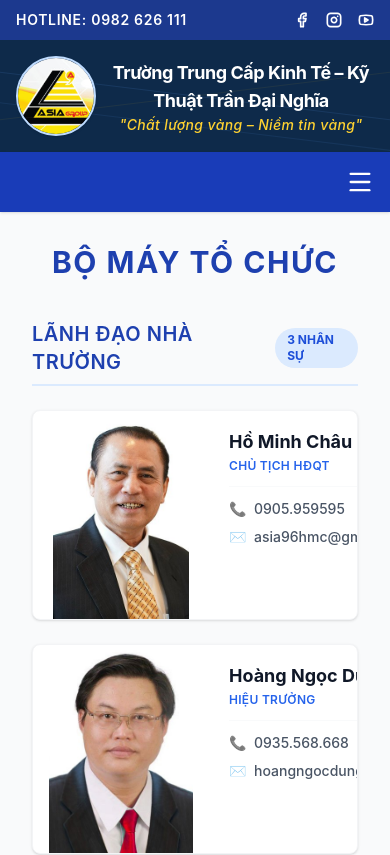
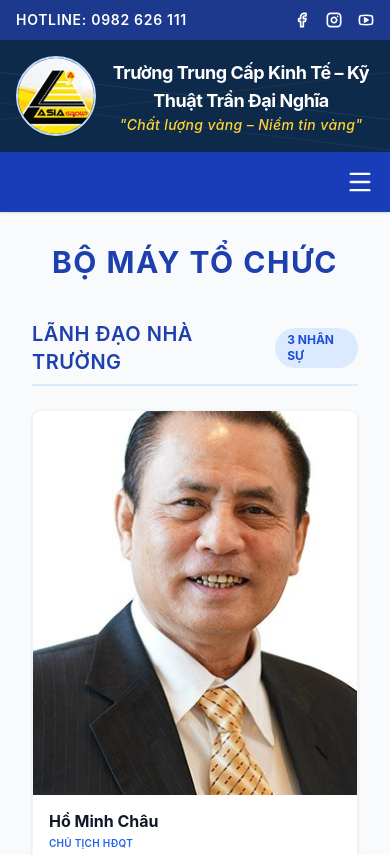
Before and after one commit to NguyenMinhNhat843/WebsiteTruongTDN, a React (Vite) app: page /bo-may-to-chuc in a window 390 px wide. Shown: the top 855 px of the page. Built offline with nearby package versions, Linux system fonts and the light colour scheme.

Commit message:
responsive BoMayToChuc

```diff
--- a/src/components/BoMayToChuc/EmployeeCard.tsx
+++ b/src/components/BoMayToChuc/EmployeeCard.tsx
@@ -6,37 +6,47 @@
 
 const EmployeeCard = ({ user }: EmployeeCardProps) => {
   return (
-    <div className="relative bg-white rounded-lg shadow-sm hover:shadow-lg transition-all duration-300 border border-gray-100 flex items-stretch overflow-hidden group">
-      {/* 1. Avatar hình chữ nhật bên trái */}
-      <div className="w-44 h-52 shrink-0 overflow-hidden">
+    <div className="relative bg-white rounded-lg shadow-sm hover:shadow-lg transition-all duration-300 border border-gray-100 flex flex-col sm:flex-row items-stretch overflow-hidden group">
+      {/* 1. Avatar: Full width trên mobile, cố định trên desktop */}
+      <div className="w-full sm:w-44 h-96 sm:h-52 shrink-0 overflow-hidden bg-gray-50">
         <img
           src={user.avatar}
           alt={user.fullName}
-          className="w-full h-full object-contain transition-transform duration-500 group-hover:scale-110"
+          className="w-full h-full object-cover sm:object-contain transition-transform duration-500 group-hover:scale-110"
           loading="lazy"
           decoding="async"
           referrerPolicy="no-referrer"
         />
       </div>
 
-      {/* 2. Thông tin chi tiết bên phải */}
-      <div className="grow p-5 flex flex-col justify-between">
+      {/* 2. Thông tin chi tiết */}
+      <div className="grow p-4 sm:p-5 flex flex-col justify-between">
         <div>
-          <h3 className="text-lg font-bold text-gray-900 mb-1 group-hover:text-school-blue-700 transition-colors leading-tight">
+          <h3 className="text-base sm:text-lg font-bold text-gray-900 mb-1 group-hover:text-school-blue-700 transition-colors leading-tight">
             {user.fullName}
           </h3>
-          <p className="text-xs text-school-blue-600 font-semibold tracking-wide uppercase mb-3">
+          <p className="text-[10px] sm:text-xs text-school-blue-600 font-semibold tracking-wide uppercase mb-3">
             {user.position}
           </p>
 
           <div className="space-y-2 border-t border-gray-50 pt-3">
             <div className="flex items-center text-gray-600 hover:text-school-blue-600 transition-colors">
               <span className="text-sm mr-2 opacity-70">📞</span>
-              <a className="text-sm font-medium">{user.phoneNumber}</a>
+              <a
+                href={`tel:${user.phoneNumber}`}
+                className="text-sm font-medium break-all"
+              >
+                {user.phoneNumber}
+              </a>
             </div>
             <div className="flex items-center text-gray-600 hover:text-school-blue-600 transition-colors">
               <span className="text-sm mr-2 opacity-70">✉️</span>
-              <a className="text-sm font-medium">{user.email}</a>
+              <a
+                href={`mailto:${user.email}`}
+                className="text-sm font-medium break-all"
+              >
+                {user.email}
+              </a>
             </div>
           </div>
         </div>
--- a/src/pages/ChuongTrinhDaoTaoDetail.tsx
+++ b/src/pages/ChuongTrinhDaoTaoDetail.tsx
@@ -1,5 +1,5 @@
 import { useParams, useNavigate, Link } from "react-router-dom";
-import { ArrowLeft, BookOpen, CheckCircle2, GraduationCap } from "lucide-react";
+import { BookOpen, CheckCircle2, GraduationCap } from "lucide-react";
 import { danhSachKhoa } from "../components/home/DaoTaoDataTemplate";
 
 const ChuongTrinhDaoTaoDetail = () => {
@@ -32,12 +32,6 @@
         />
         <div className="absolute inset-0 bg-blue-900/70" /> {/* Overlay */}
         <div className="relative z-10 text-center px-6">
-          <button
-            onClick={() => navigate(-1)}
-            className="mb-6 inline-flex items-center gap-2 text-white/80 hover:text-white transition-colors text-sm font-medium"
-          >
-            <ArrowLeft size={18} /> Quay lại danh sách
-          </button>
           <h1 className="text-3xl md:text-5xl font-black text-white uppercase tracking-tight">
             {khoa.tenKhoa}
           </h1>
```
